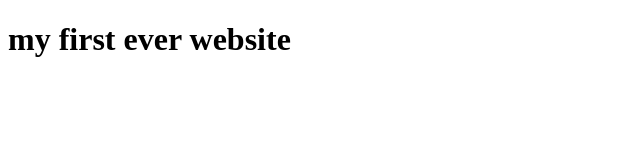
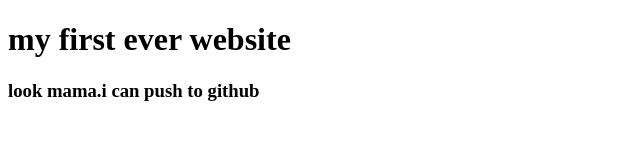
Before and after one commit to Imtiajalam/MY-Project, a plain HTML site: page index.html in a window 1280 px wide. Shown: the whole page, without its empty margins (0-640 px from the left). Drawn offline with Linux system fonts and the light colour scheme.

Commit message:
learned github

```diff
--- a/index.html
+++ b/index.html
@@ -7,5 +7,6 @@
 </head>
 <body>
     <h1>my first ever website</h1>
+    <h3>look mama.i can push to github</h3>
 </body>
 </html>
```
